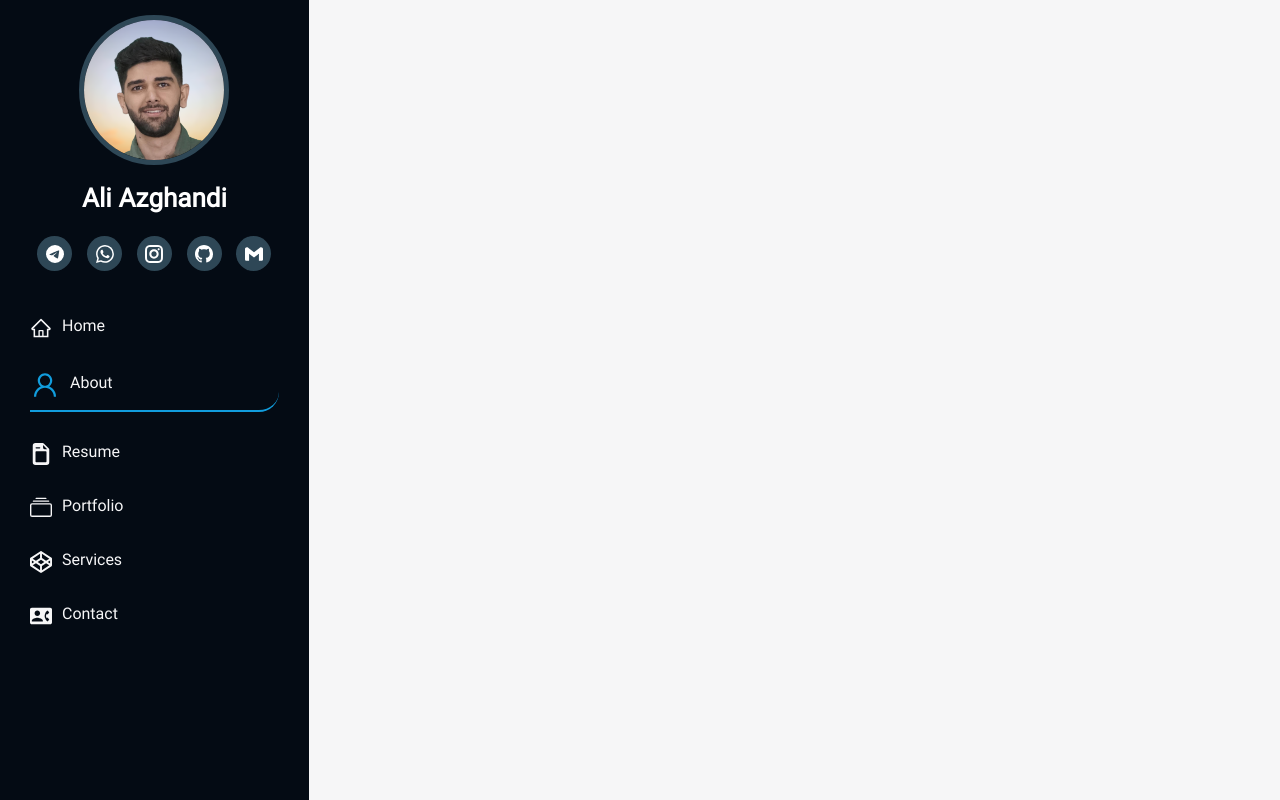
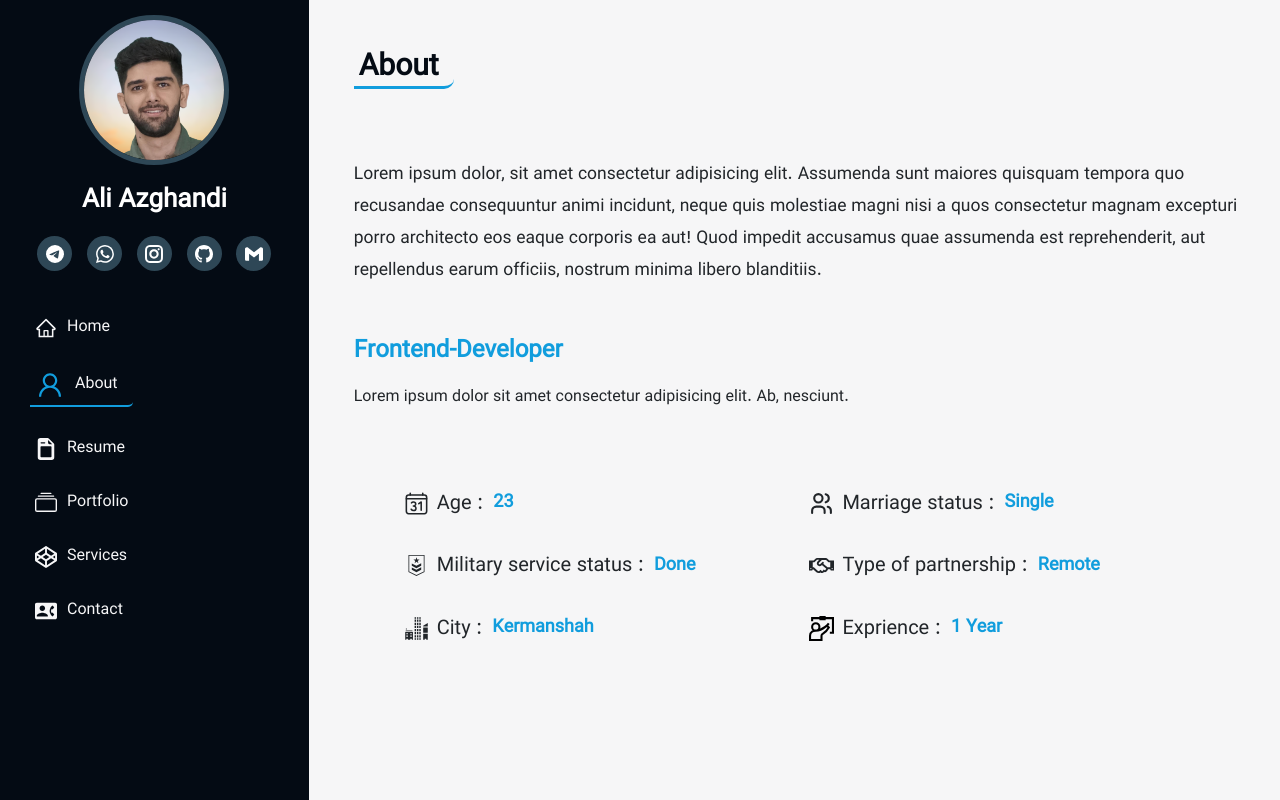
Before and after one commit to Alivolley/resume-new, a React (Create React App) app: page /about in a window 1280 px wide. Built offline with nearby package versions, Linux system fonts and the light colour scheme.

Commit message:
about section finished

```diff
--- /dev/null
+++ b/src/Components/AboutItem/AboutItem.jsx
@@ -0,0 +1,36 @@
+import React from "react";
+import { Col } from "react-bootstrap";
+import styled from "styled-components";
+import colors from "../../Styles/Varibles";
+
+export default function AboutItem({ quest, res, icon }) {
+   return (
+      <ColBs sm={6}>
+         <Icon>{icon}</Icon>
+         <Quest>{quest}</Quest>
+         <Response>{res}</Response>
+      </ColBs>
+   );
+}
+
+const ColBs = styled(Col)`
+   display: flex;
+   align-items: center;
+   margin-top: 2.5rem;
+`;
+
+const Icon = styled.span`
+   font-size: 2.5rem;
+   margin-right: 0.8rem;
+`;
+
+const Quest = styled.label`
+   font-size: 2rem;
+`;
+
+const Response = styled.p`
+   color: ${colors.hover};
+   font-size: 1.8rem;
+   font-weight: 700;
+   margin-left: 1rem;
+`;
--- /dev/null
+++ b/src/Components/SectionTitle/SectionTitle.jsx
@@ -0,0 +1,18 @@
+import React from "react";
+import styled from "styled-components";
+import colors from "../../Styles/Varibles";
+
+export default function SectionTitle({ children }) {
+   return <SectionTitleWrapper>{children}</SectionTitleWrapper>;
+}
+
+const SectionTitleWrapper = styled.h1`
+   color: ${colors.primary};
+   font-size: 3rem;
+   font-weight: 700;
+   width: fit-content;
+   border-bottom: 0.35rem solid ${colors.hover};
+   padding-right: 1.5rem;
+   padding-left: 0.5rem;
+   border-bottom-right-radius: 1rem;
+`;
--- a/src/Components/SideBarLinks/SideBarLinks.jsx
+++ b/src/Components/SideBarLinks/SideBarLinks.jsx
@@ -49,8 +49,8 @@ const SideBarLinksWrapper = styled.div`
       color: ${colors.hover};
       font-size: 3rem;
       border-bottom: 0.2rem solid ${colors.hover};
-      padding-bottom: 1rem;
-      border-bottom-right-radius: 2rem;
+      padding-bottom: 0.5rem;
+      border-bottom-right-radius: 0.5rem;
 
       p {
          color: ${colors.mainColor};
@@ -65,6 +65,8 @@ const LinkItem = styled(NavLink)`
    font-size: 2.2rem;
    color: ${colors.mainColor};
    transition: all 0.15s;
+   width: fit-content;
+   padding: 0 1.5rem 0 0.5rem;
 
    &:hover {
       color: ${colors.hover};
--- a/src/Layouts/Routes.jsx
+++ b/src/Layouts/Routes.jsx
@@ -1,10 +1,34 @@
 import Home from "../Pages/Home/Home";
+import Portfolio from "../Pages/Portfolio/Portfolio";
+import About from "../Pages/About/About";
+import Resume from "../Pages/Resume/Resume";
+import Services from "../Pages/Services/Services";
+import Contact from "../Pages/Contact/Contact";
 
 const routes = [
    {
-      id: 1,
       path: "/",
       element: <Home />,
+   },
+   {
+      path: "/about",
+      element: <About />,
+   },
+   {
+      path: "/resume",
+      element: <Resume />,
+   },
+   {
+      path: "/portfolio",
+      element: <Portfolio />,
+   },
+   {
+      path: "/services",
+      element: <Services />,
+   },
+   {
+      path: "/contact",
+      element: <Contact />,
    },
 ];
 
--- a/src/Pages/About/About.jsx
+++ b/src/Pages/About/About.jsx
@@ -1,5 +1,63 @@
 import React from "react";
+import { Row } from "react-bootstrap";
+import styled from "styled-components";
+import SectionTitle from "./../../Components/SectionTitle/SectionTitle";
+import AboutItem from "../../Components/AboutItem/AboutItem";
+import { IoCalendarNumberOutline } from "react-icons/io5";
+import { TbUsers } from "react-icons/tb";
+import { GiRank3, GiModernCity } from "react-icons/gi";
+import { FaRegHandshake } from "react-icons/fa";
+import { GrWorkshop } from "react-icons/gr";
+import colors from "../../Styles/Varibles";
 
 export default function About() {
-   return <div></div>;
+   return (
+      <AboutWrapper>
+         <SectionTitle>About</SectionTitle>
+         <Describtion>
+            Lorem ipsum dolor, sit amet consectetur adipisicing elit. Assumenda sunt maiores quisquam tempora quo recusandae consequuntur animi incidunt, neque quis
+            molestiae magni nisi a quos consectetur magnam excepturi porro architecto eos eaque corporis ea aut! Quod impedit accusamus quae assumenda est reprehenderit,
+            aut repellendus earum officiis, nostrum minima libero blanditiis.
+         </Describtion>
+         <Title>Frontend-Developer</Title>
+         <Text>Lorem ipsum dolor sit amet consectetur adipisicing elit. Ab, nesciunt.</Text>
+
+         <Infos>
+            <Row>
+               <AboutItem quest={`Age : `} res={`23`} icon={<IoCalendarNumberOutline />} />
+               <AboutItem quest={`Marriage status : `} res={`Single`} icon={<TbUsers />} />
+               <AboutItem quest={`Military service status : `} res={`Done`} icon={<GiRank3 />} />
+               <AboutItem quest={`Type of partnership : `} res={`Remote`} icon={<FaRegHandshake />} />
+               <AboutItem quest={`City : `} res={`Kermanshah`} icon={<GiModernCity />} />
+               <AboutItem quest={`Exprience : `} res={`1 Year`} icon={<GrWorkshop />} />
+            </Row>
+         </Infos>
+      </AboutWrapper>
+   );
 }
+
+const AboutWrapper = styled.section`
+   margin-top: 5rem;
+   padding: 0 3rem;
+`;
+
+const Describtion = styled.h3`
+   margin-top: 7rem;
+   line-height: 3.2rem;
+`;
+
+const Title = styled.h2`
+   margin-top: 5rem;
+   color: ${colors.hover};
+   font-weight: 700;
+   font-size: 2.4rem;
+`;
+
+const Text = styled.p`
+   margin-top: 2rem;
+`;
+
+const Infos = styled.div`
+   margin-top: 5rem;
+   padding: 0 5rem;
+`;
--- /dev/null
+++ b/src/Pages/Contact/Contact.jsx
@@ -0,0 +1,5 @@
+import React from "react";
+
+export default function Contact() {
+   return <div></div>;
+}
--- /dev/null
+++ b/src/Pages/Portfolio/Portfolio.jsx
@@ -0,0 +1,5 @@
+import React from "react";
+
+export default function Portfolio() {
+   return <div></div>;
+}
--- /dev/null
+++ b/src/Pages/Resume/Resume.jsx
@@ -0,0 +1,5 @@
+import React from "react";
+
+export default function Resume() {
+   return <div></div>;
+}
--- /dev/null
+++ b/src/Pages/Services/Services.jsx
@@ -0,0 +1,5 @@
+import React from "react";
+
+export default function Services() {
+   return <div></div>;
+}
```
